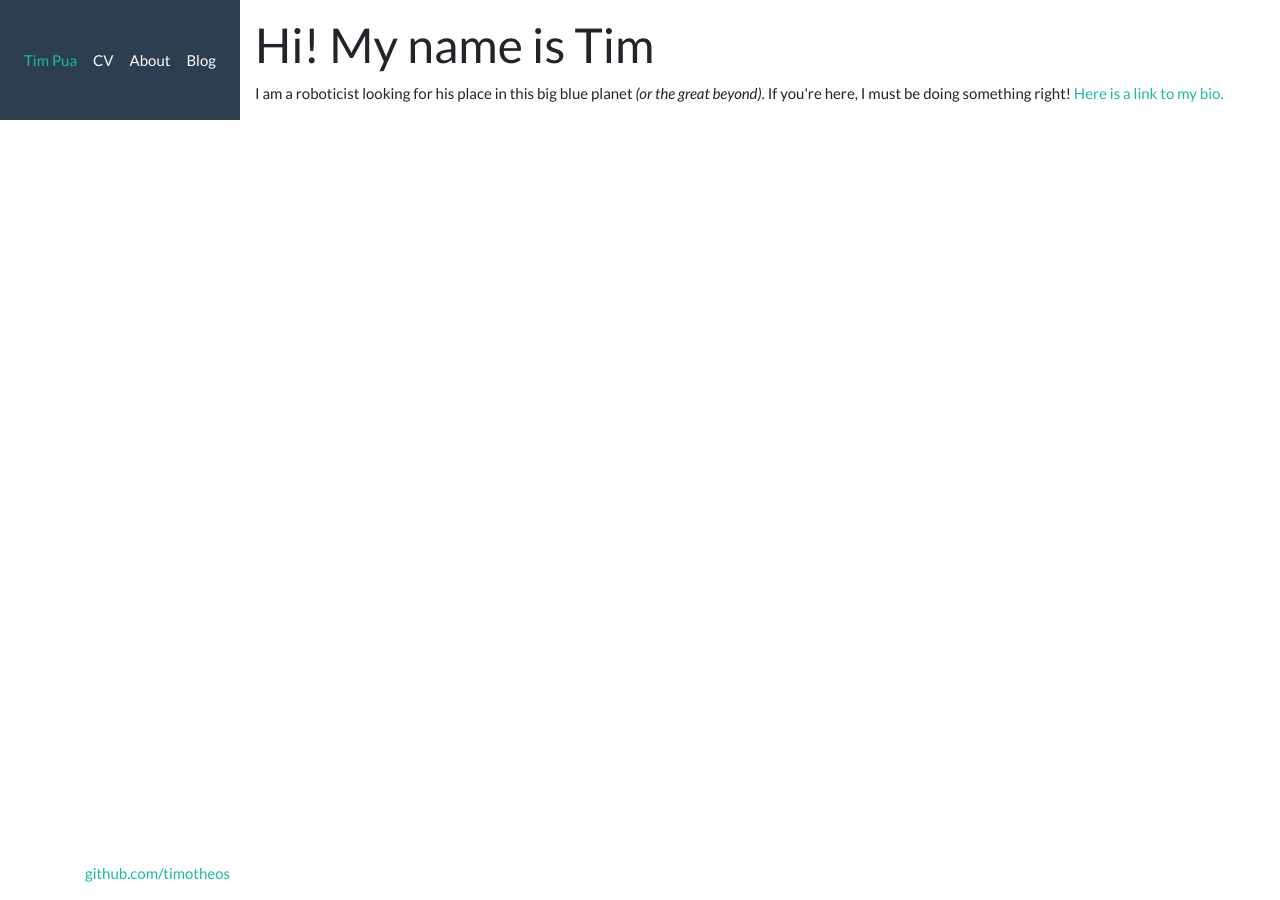
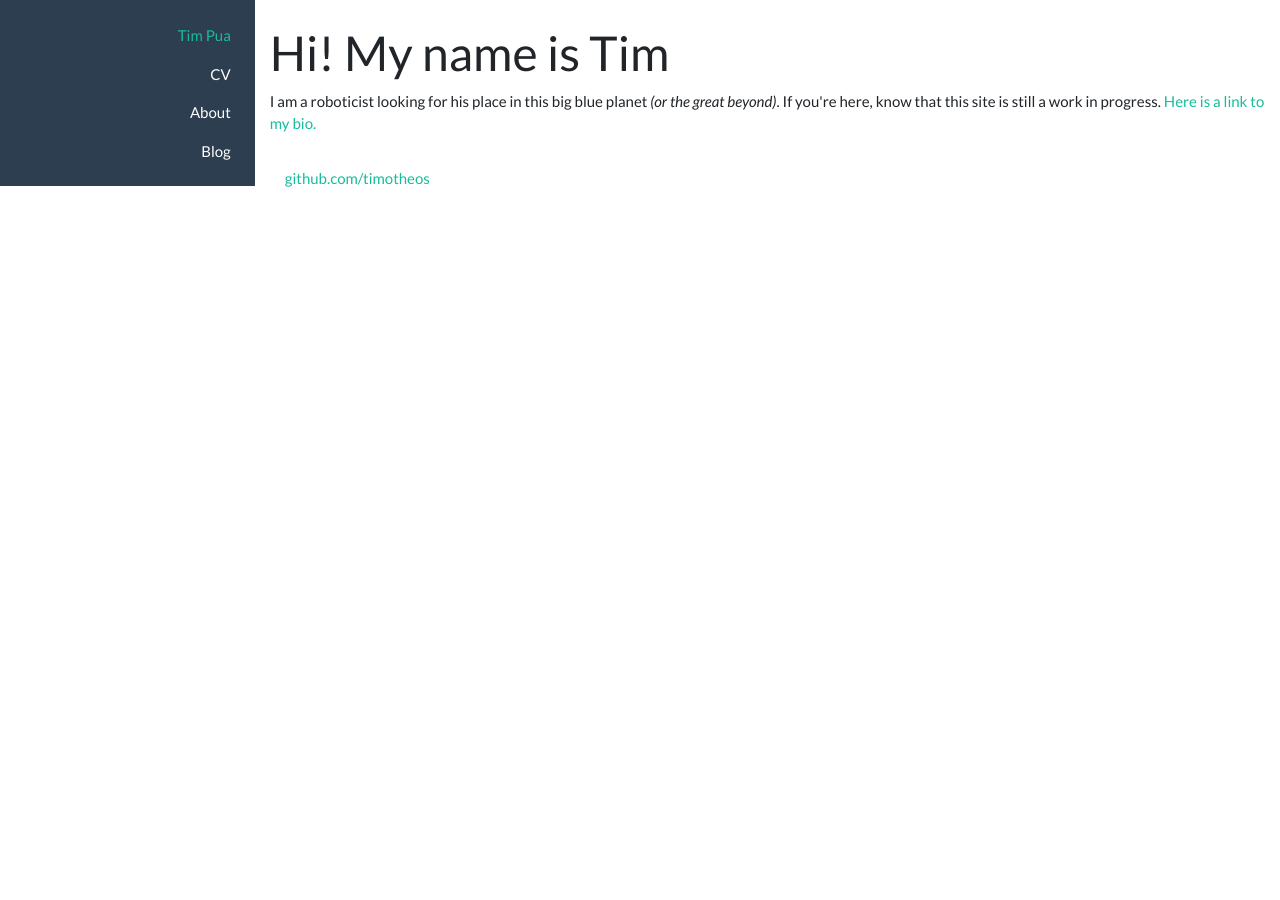
Before and after one commit to timotheos/timotheos.github.io, a Jekyll site: the page index.html, which Jekyll copies as it is, in a window 1280 px wide. Built offline with Jekyll 4.4.1, drawn with Linux system fonts in a browser that asks for light colours; nearby versions of some CDN libraries.

Commit message:
Editted more layout

```diff
--- a/Gemfile
+++ b/Gemfile
@@ -6,5 +6,5 @@ git_source(:github) {|repo_name| "https://github.com/#{repo_name}" }
 
 # gem "rails"
 
-# Jekkyll
+# Jekyll
 gem 'github-pages', group: :jekyll_plugins
--- a/index.html
+++ b/index.html
@@ -1,20 +1,19 @@
 <!DOCTYPE html>
 <html class="h-100">
   <head>
-    <title>Tim Pua · My Thought Bank</title>
     <!-- Bootstrap -->
     <!-- <link rel="stylesheet" href="https://stackpath.bootstrapcdn.com/bootstrap/4.5.0/css/bootstrap.min.css" integrity="sha384-9aIt2nRpC12Uk9gS9baDl411NQApFmC26EwAOH8WgZl5MYYxFfc+NcPb1dKGj7Sk" crossorigin="anonymous"> -->
     <link href="https://stackpath.bootstrapcdn.com/bootswatch/4.5.0/flatly/bootstrap.min.css" rel="stylesheet" integrity="sha384-mhpbKVUOPCSocLzx2ElRISIORFRwr1ZbO9bAlowgM5kO7hnpRBe+brVj8NNPUiFs" crossorigin="anonymous">
   </head>
-  <body class="d-flex flex-column h-100">
-    <div class="d-flex flex-row">
-      <nav class="navbar navbar-expand-md navbar-dark bg-primary">
-        <button class="navbar-toggler" type="button" data-toggle="collapse" data-target="#navbarsExample08" aria-controls="navbarsExample08" aria-expanded="false" aria-label="Toggle navigation">
+  <body class="d-flex flex-row h-100">
+    <div class="text-right w-25 ">
+      <nav class="navbar navbar-expand navbar-dark bg-primary">
+        <button class="navbar-toggler" type="button" data-toggle="collapse" data-target="#sidebar" aria-controls="navbarsExample02" aria-expanded="false" aria-label="Toggle navigation">
           <span class="navbar-toggler-icon"></span>
         </button>
 
-        <div class="collapse navbar-collapse justify-content-md-center" id="navbarsExample08">
-          <ul class="navbar-nav">
+        <div class="collapse navbar-collapse justify-content-end" id="sidebar">
+          <ul class="navbar-nav flex-column">
             <li class="nav-item active">
               <a class="nav-link" href="/">Tim Pua <span class="sr-only">(current)</span></a>
             </li>
@@ -30,26 +29,24 @@
           </ul>
         </div>
       </nav>
-
-      <main role="main" class="flex-shrink-0">
+    </div>
     <div class="container">
-          <div class="">
-            <h1 class="mt-3">Hi! My name is Tim</h1>
+      <main role="main" >
+        <div class="blurb">
+          <h1 class="mt-4">Hi! My name is Tim</h1>
           <p>
             I am a roboticist looking for his place in this big blue planet <em>(or the great beyond)</em>.
-              If you're here, I must be doing something right! <a href="/about">Here is a link to my bio.</a>
+            If you're here, know that this site is still a work in progress. <a href="/about">Here is a link to my bio.</a>
           </p>
         </div><!-- /.blurb -->
-        </div><!-- /.container -->
       </main>
-    </div>
-
-    <footer class="footer mt-auto py-3">
+      <footer class="footer py-3">
         <div class="container">
           <span>
               <a href="https://github.com/timotheos">github.com/timotheos</a>
           </span>
         </div>
       </footer>
+    </div>
   </body>
 </html>
```
Also changed, not shown: _layouts/default.html (added). Lines whose indentation alone changed are shown as unchanged.
